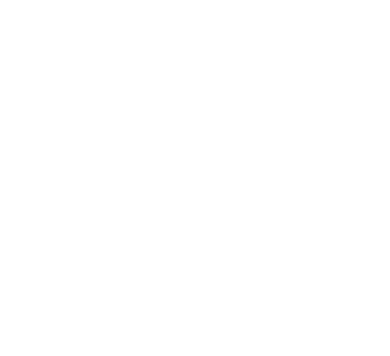
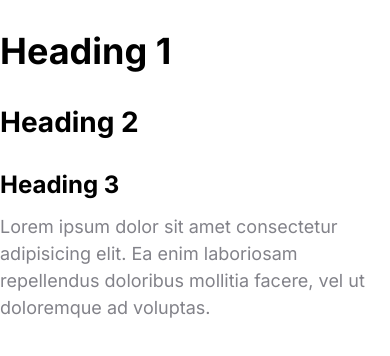
Before and after one commit to JacobJaniak/test, a plain HTML site: page index.html in a window 390 px wide. Drawn offline with Linux system fonts and the light colour scheme.

Commit message:
New breakpoints and headings.

```diff
--- a/css/styles.css
+++ b/css/styles.css
@@ -5,3 +5,52 @@
   --color-headings: #000;
   --color-body: #828289;
 }
+
+html {
+  font-size: 62.5%;
+}
+
+body {
+  font-family: Inter, Arial, Helvetica, sans-serif;
+  font-size: 1.8rem;
+  line-height: 1.5;
+  color: var(--color-body);
+}
+
+h1,
+h2,
+h3 {
+  color: var(--color-headings);
+  margin-bottom: 1rem;
+}
+
+h1 {
+  font-size: 3.6rem;
+}
+
+h2 {
+  font-size: 2.8rem;
+}
+
+h3 {
+  font-size: 2.4rem;
+}
+
+p {
+  margin-top: 0;
+}
+
+@media screen (min-width: 1024px) {
+  body {
+    font-size: 2rem;
+  }
+  h1 {
+    font-size: 7.2rem;
+  }
+  h2 {
+    font-size: 4rem;
+  }
+  h3 {
+    font-size: 2.4rem;
+  }
+}
--- a/index.html
+++ b/index.html
@@ -4,8 +4,23 @@
     <meta charset="UTF-8" />
     <meta name="viewport" content="width=device-width, initial-scale=1.0" />
     <title>Codec Free Trial</title>
+    <link rel="preconnect" href="https://fonts.googleapis.com" />
+    <link rel="preconnect" href="https://fonts.gstatic.com" crossorigin />
+    <link
+      href="https://fonts.googleapis.com/css2?family=Instrument+Sans:ital,wght@0,400..700;1,400..700&family=Inter:ital,opsz,wght@0,14..32,100..900;1,14..32,100..900&family=Poppins:ital,wght@0,100;0,200;0,300;0,400;0,500;0,600;0,700;0,800;0,900;1,100;1,200;1,300;1,400;1,500;1,600;1,700;1,800;1,900&family=Roboto:ital,wght@0,100;0,300;0,400;0,500;0,700;0,900;1,100;1,300;1,400;1,500;1,700;1,900&display=swap"
+      rel="stylesheet"
+    />
     <link rel="stylesheet" href="css/normalize.css" />
     <link rel="stylesheet" href="css/styles.css" />
   </head>
-  <body></body>
+  <body>
+    <h1>Heading 1</h1>
+    <h2>Heading 2</h2>
+    <h3>Heading 3</h3>
+    <p>
+      Lorem ipsum dolor sit amet consectetur adipisicing elit. Ea enim
+      laboriosam repellendus doloribus mollitia facere, vel ut doloremque ad
+      voluptas.
+    </p>
+  </body>
 </html>
```
